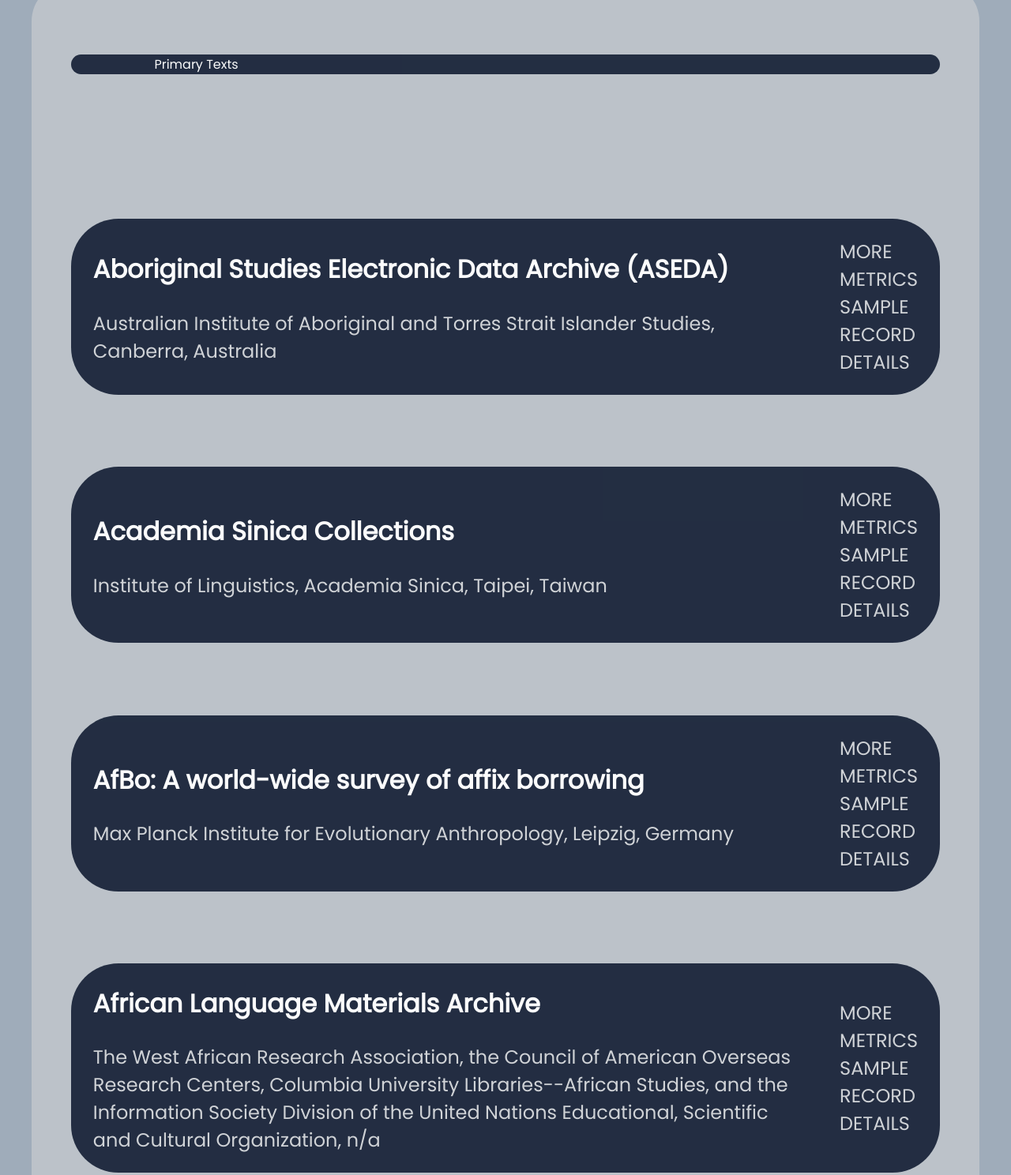
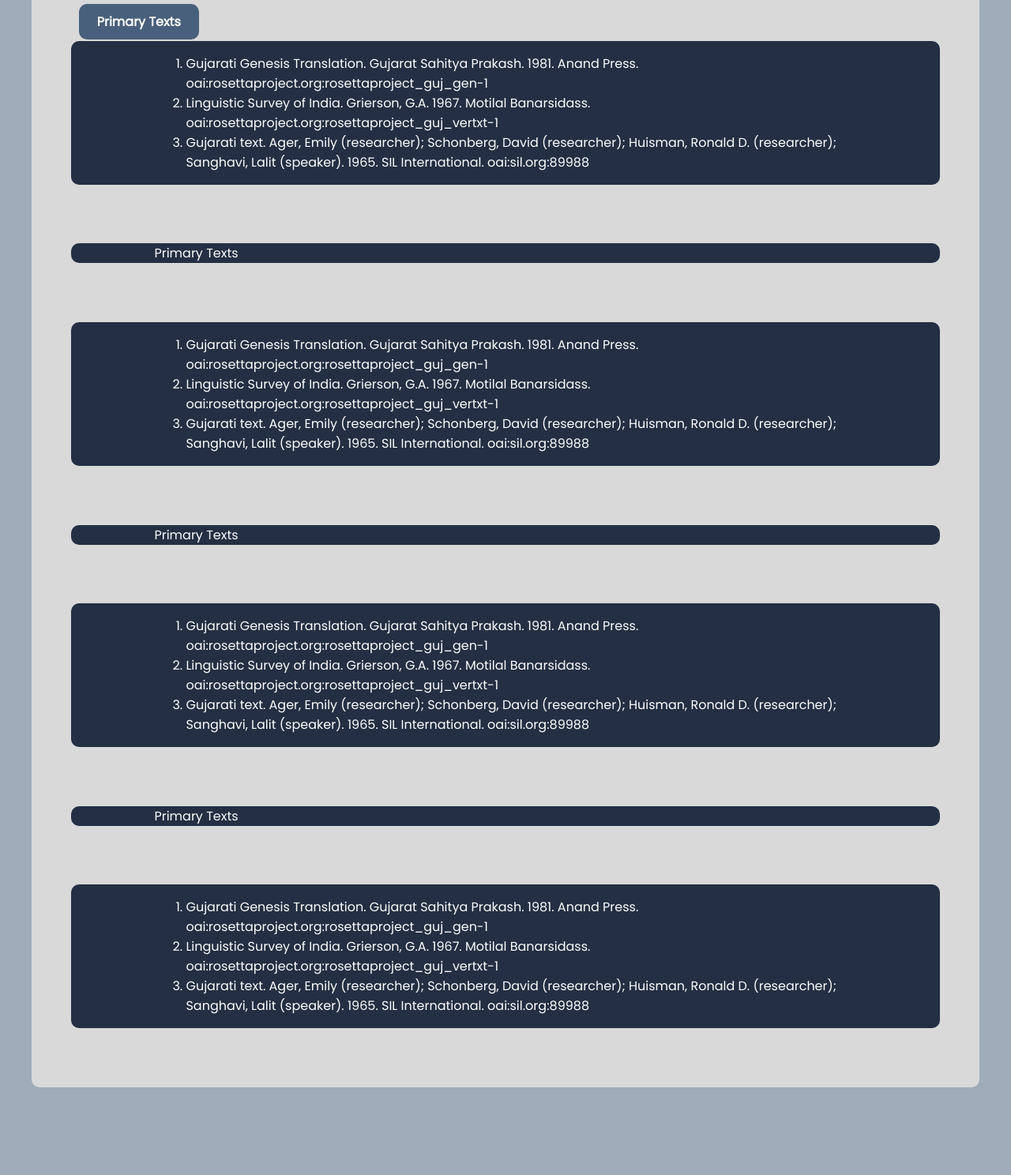
Before and after one commit to LiamKlunder/liamklunder.github.io, a plain HTML site: page gujarati.html in a window 1280 px wide. Shown: the part 357-1845 px from the top of the page at 79% size. After the commit the page ends 1734 px from the top, so only its background shows below. Drawn offline with Linux system fonts and the light colour scheme.

Commit message:
Changed gujarati.html and styles.css to resemble the design made on Figma. Please note that both are not finished and are still being worked on

```diff
--- a/gujarati.html
+++ b/gujarati.html
@@ -71,75 +71,59 @@
                 <div></div>
                 <div>
                     <div>
-                        <div>
+                        <div class="headpiece">
                             Primary Texts
                         </div>
                     </div>
                     <div>
                         <div>
-                            <h2>Aboriginal Studies Electronic Data Archive (ASEDA)</h2>
-
-                            <p>Australian Institute of Aboriginal and Torres Strait Islander Studies, Canberra, Australia</p>
+                            <ol>
+                                <li>Gujarati Genesis Translation. Gujarat Sahitya Prakash. 1981. Anand Press. oai:rosettaproject.org:rosettaproject_guj_gen-1</li>
+                                <li>Linguistic Survey of India. Grierson, G.A. 1967. Motilal Banarsidass. oai:rosettaproject.org:rosettaproject_guj_vertxt-1</li>
+                                <li>Gujarati text. Ager, Emily (researcher); Schonberg, David (researcher); Huisman, Ronald D. (researcher); Sanghavi, Lalit (speaker). 1965. SIL International. oai:sil.org:89988</li>
+                            </ol>
                         </div>
-                        <div>
-                            <p>
-                                MORE<br/>
-                                METRICS<br/>
-                                SAMPLE <br/>
-                                RECORD <br/>
-                                DETAILS
-                            </p>
+                    </div>
+                    <div>
+                        <div class="headpiece">
+                            Primary Texts
                         </div>
                     </div>
                     <div>
                         <div>
-                            <h2>Academia Sinica Collections</h2>
-
-                            <p>Institute of Linguistics, Academia Sinica, Taipei, Taiwan</p>
+                            <ol>
+                                <li>Gujarati Genesis Translation. Gujarat Sahitya Prakash. 1981. Anand Press. oai:rosettaproject.org:rosettaproject_guj_gen-1</li>
+                                <li>Linguistic Survey of India. Grierson, G.A. 1967. Motilal Banarsidass. oai:rosettaproject.org:rosettaproject_guj_vertxt-1</li>
+                                <li>Gujarati text. Ager, Emily (researcher); Schonberg, David (researcher); Huisman, Ronald D. (researcher); Sanghavi, Lalit (speaker). 1965. SIL International. oai:sil.org:89988</li>
+                            </ol>
                         </div>
-                        <div>
-                            <p>
-                                MORE<br/>
-                                METRICS<br/>
-                                SAMPLE <br/>
-                                RECORD <br/>
-                                DETAILS
-                            </p>
+                    </div>
+                    <div>
+                        <div class="headpiece">
+                            Primary Texts
                         </div>
                     </div>
                     <div>
                         <div>
-                            <h2>AfBo: A world-wide survey of affix borrowing</h2>
-
-                            <p>Max Planck Institute for Evolutionary Anthropology, Leipzig, Germany</p>
+                            <ol>
+                                <li>Gujarati Genesis Translation. Gujarat Sahitya Prakash. 1981. Anand Press. oai:rosettaproject.org:rosettaproject_guj_gen-1</li>
+                                <li>Linguistic Survey of India. Grierson, G.A. 1967. Motilal Banarsidass. oai:rosettaproject.org:rosettaproject_guj_vertxt-1</li>
+                                <li>Gujarati text. Ager, Emily (researcher); Schonberg, David (researcher); Huisman, Ronald D. (researcher); Sanghavi, Lalit (speaker). 1965. SIL International. oai:sil.org:89988</li>
+                            </ol>
                         </div>
-                        <div>
-                            <p>
-                                MORE<br/>
-                                METRICS<br/>
-                                SAMPLE <br/>
-                                RECORD <br/>
-                                DETAILS
-                            </p>
+                    </div>
+                    <div>
+                        <div class="headpiece">
+                            Primary Texts
                         </div>
                     </div>
                     <div>
                         <div>
-                            <h2>African Language Materials Archive</h2>
-
-                            <p>
-                                The West African Research Association, the Council of  American Overseas Research Centers, Columbia University  Libraries--African Studies,
-                                and the Information Society Division of the  United Nations Educational, Scientific and Cultural Organization, n/a
-                            </p>
-                        </div>
-                        <div>
-                            <p>
-                                MORE<br/>
-                                METRICS<br/>
-                                SAMPLE <br/>
-                                RECORD <br/>
-                                DETAILS
-                            </p>
+                            <ol>
+                                <li>Gujarati Genesis Translation. Gujarat Sahitya Prakash. 1981. Anand Press. oai:rosettaproject.org:rosettaproject_guj_gen-1</li>
+                                <li>Linguistic Survey of India. Grierson, G.A. 1967. Motilal Banarsidass. oai:rosettaproject.org:rosettaproject_guj_vertxt-1</li>
+                                <li>Gujarati text. Ager, Emily (researcher); Schonberg, David (researcher); Huisman, Ronald D. (researcher); Sanghavi, Lalit (speaker). 1965. SIL International. oai:sil.org:89988</li>
+                            </ol>
                         </div>
                     </div>
                 </div>
--- a/styles.css
+++ b/styles.css
@@ -457,7 +457,7 @@ a {
     margin-left: auto;
     margin-right: auto;
     display: relative;
-    height: 1600px;
+    height: 1400px;
 }
 
 .container4 > div {
@@ -468,8 +468,7 @@ a {
 
 .container4 > div:first-child {
     background-color: #D9D9D9;
-    border-radius: 50px;
-    opacity: 50%;
+    border-radius: 10px;
 
 }
 
@@ -478,12 +477,23 @@ a {
     flex-direction: column;
 }
 
+.container4 > div:last-child > div:first-child {
+    background-color: #415A77;
+    position: absolute;
+    left: 5%;
+    top: 2%;
+    border-radius: 10px;
+    width: 11%;
+    padding: 10px;
+    font-weight: bold;
+}
+
 .container4 > div:last-child > div {
     background-color: #1B263B;
     width: 91.7%;
     opacity: 95%;
     color: white;
-    border-radius: 60px;
+    border-radius: 10px;
     margin: auto;
     margin-bottom: 0;
     display: flex;
```
